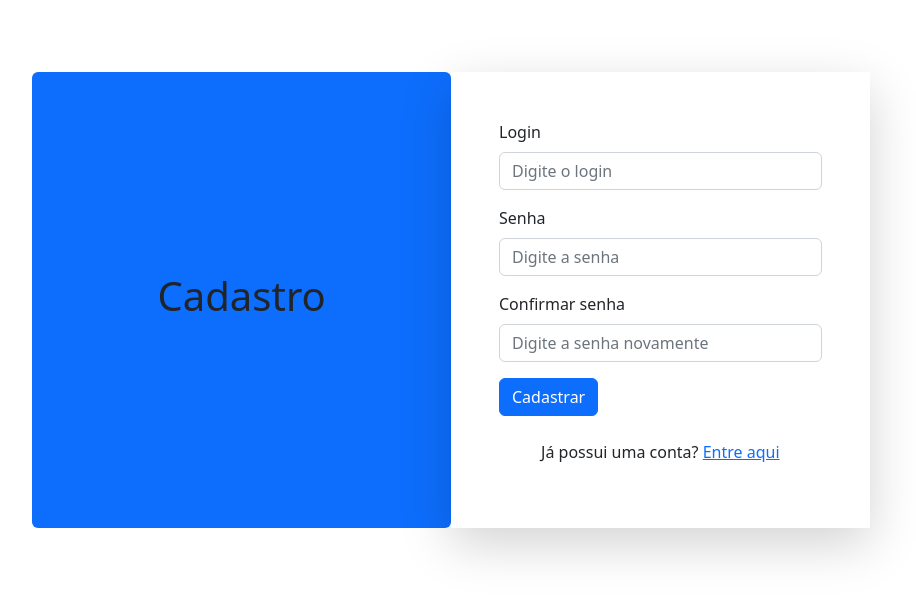
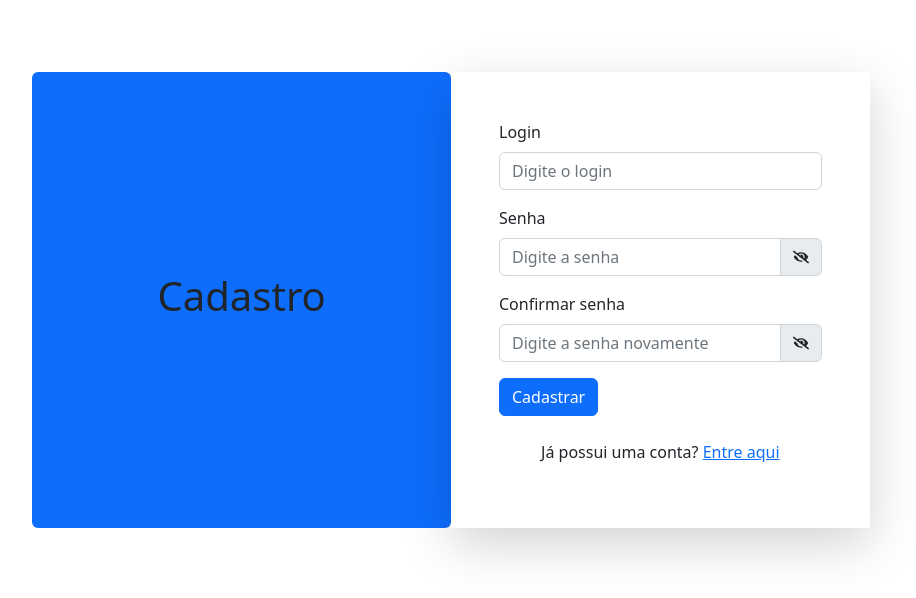
Before and after one commit to Samirjc/ProjetoNeki_FrontEnd, a React (Create React App) app: page /cadastro in a window 1280 px wide. Shown: the top 598 px of the page, without its empty margins (189-1105 px from the left). Built offline with nearby package versions, Linux system fonts and the light colour scheme.

Commit message:
Adiciona botão de visualizar senha

```diff
--- a/src/pages/Cadastro/index.jsx
+++ b/src/pages/Cadastro/index.jsx
@@ -7,6 +7,8 @@ import Container from "react-bootstrap/Container";
 import 'bootstrap/dist/css/bootstrap.css';
 import { API } from "../../services/api";
 import { Link, useNavigate } from "react-router-dom";
+import { FaEyeSlash, FaEye } from "react-icons/fa";
+import { InputGroup } from "react-bootstrap";
 
 export const Cadastro = () => {
     const [data, setData] = useState({
@@ -15,6 +17,8 @@ export const Cadastro = () => {
     });
     const [confirmPass, setConfirmPass] = useState("");
     const navigate = useNavigate();
+    const [hide, setHide] = useState(true);
+    const [hideConfirm, setHideConfirm] = useState(true);
 
 
     function handleSubmit(e) {
@@ -46,12 +50,22 @@ export const Cadastro = () => {
                             </Form.Group>
                             <Form.Group className="mb-3" controlId="formBasicPassword">
                                 <Form.Label>Senha</Form.Label>
-                                <Form.Control required type="password" placeholder="Digite a senha" onChange={(e) => setData({...data, password: e.target.value})}/>
+                                <InputGroup>
+                                    <Form.Control required type={hide ? "password" : "text"} placeholder="Digite a senha" onChange={(e) => setData({...data, password: e.target.value})}/>
+                                    <InputGroup.Text onClick={() => setHide(!hide)} style={{cursor: "pointer"}}>
+                                        {hide ? <FaEyeSlash /> : <FaEye />}
+                                    </InputGroup.Text>
+                                </InputGroup>
                             </Form.Group>
 
                             <Form.Group className="mb-3" controlId="formBasicPassword">
                                 <Form.Label>Confirmar senha</Form.Label>
-                                <Form.Control required type="password" placeholder="Digite a senha novamente" onChange={(e) => setConfirmPass(e.target.value)}/>
+                                <InputGroup>
+                                    <Form.Control required type={hideConfirm ? "password" : "text"} placeholder="Digite a senha novamente" onChange={(e) => setConfirmPass(e.target.value)}/>
+                                    <InputGroup.Text onClick={() => setHideConfirm(!hideConfirm)} style={{cursor: "pointer"}}>
+                                        {hideConfirm ? <FaEyeSlash /> : <FaEye />}
+                                    </InputGroup.Text>
+                                </InputGroup>
                             </Form.Group>
 
                             <Button variant="primary" type="submit">
--- a/src/pages/Login/index.jsx
+++ b/src/pages/Login/index.jsx
@@ -10,6 +10,8 @@ import { Link, useNavigate } from "react-router-dom";
 import { AuthContext } from "../../context/AuthContext";
 import { ToastContainer, toast } from "react-toastify";
 import "react-toastify/dist/ReactToastify.css";
+import { InputGroup } from "react-bootstrap";
+import { FaEyeSlash, FaEye } from "react-icons/fa";
 
 export const Login = () => {
     const [data, setData] = useState({
@@ -19,6 +21,7 @@ export const Login = () => {
     const [remember, setRemember] = useState(false);
     const {handleSetToken} = useContext(AuthContext);
     const navigate = useNavigate();
+    const [hide, setHide] = useState(true);
     const notify = () => toast.error("Credenciais inválidas");
 
 
@@ -53,7 +56,12 @@ export const Login = () => {
                             </Form.Group>
                             <Form.Group className="mb-3" controlId="formBasicPassword">
                                 <Form.Label>Senha</Form.Label>
-                                <Form.Control required type="password" placeholder="Digite a senha" onChange={(e) => setData({...data, password: e.target.value})}/>
+                                <InputGroup>
+                                    <Form.Control required type={hide ? "password" : "text"} placeholder="Digite a senha" onChange={(e) => setData({...data, password: e.target.value})}/>
+                                    <InputGroup.Text onClick={() => setHide(!hide)} style={{cursor: "pointer"}}>
+                                        {hide ? <FaEyeSlash /> : <FaEye />}
+                                    </InputGroup.Text>
+                                </InputGroup>
                             </Form.Group>
                             <Form.Group className="mb-3" controlId="formBasicCheckbox">
                                 <Form.Check type="checkbox" label="Lembrar de mim" onChange={(e) => setRemember(e.target.checked)}/>
```
